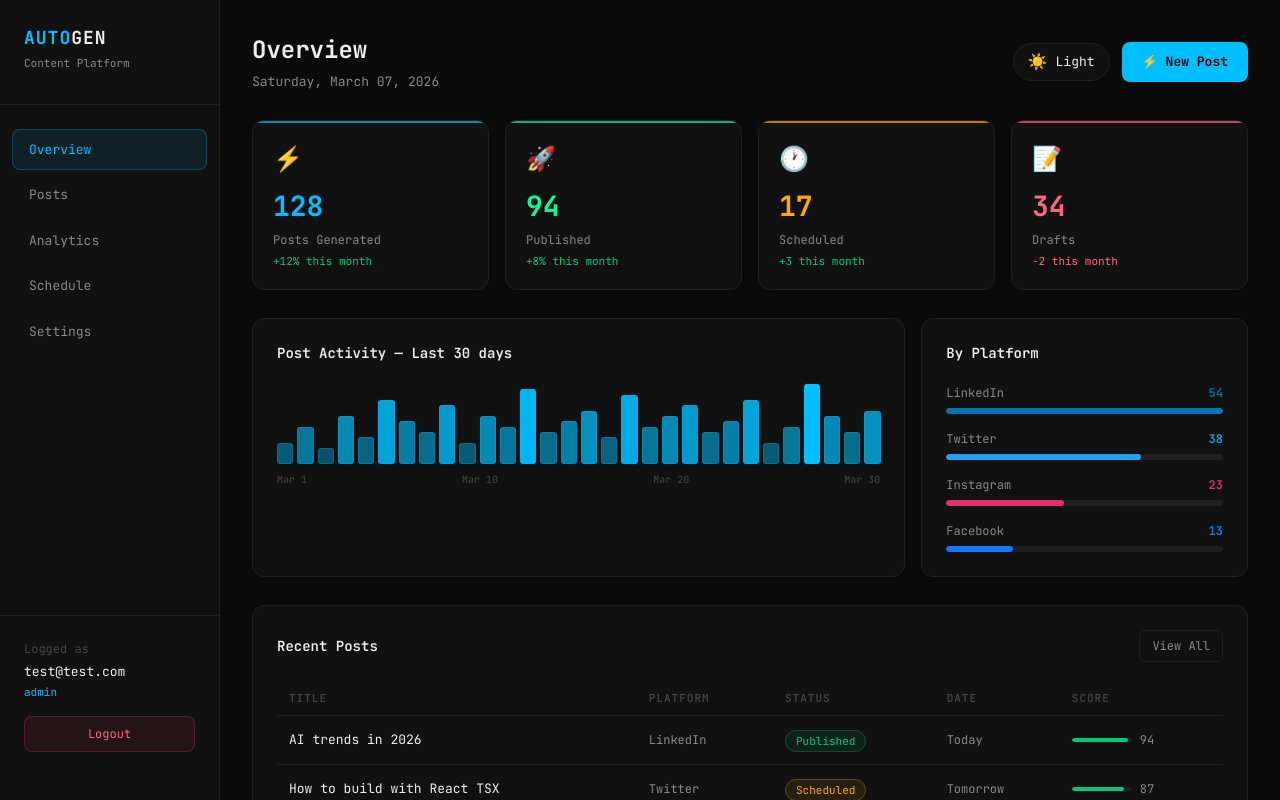
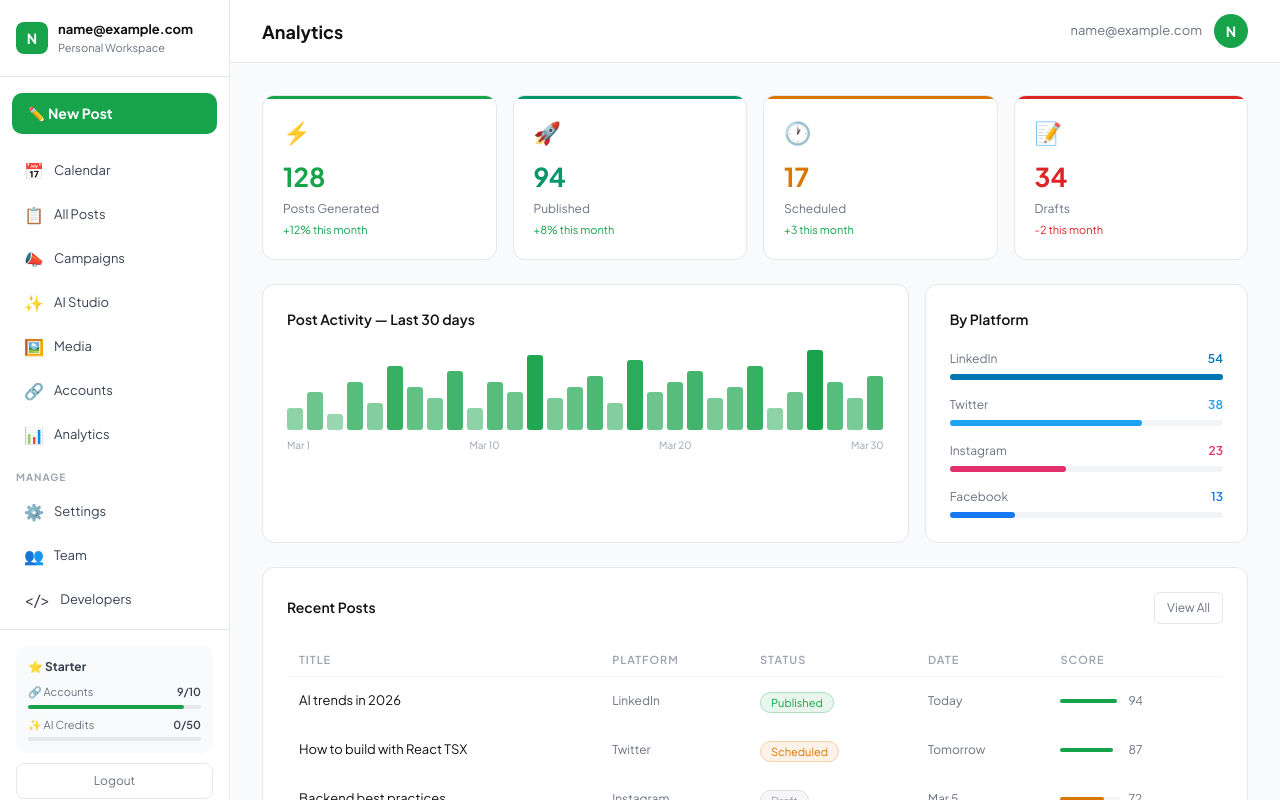
Before and after one commit to amira-02/Auto_Generate_Frontend, a React (Vite) app: page /dashboard in a window 1280 px wide. Shown: the top 800 px of the page. Built offline with nearby package versions, Linux system fonts and the light colour scheme; sample sign-in values are in the browser's storage; a web font is replaced by a local one.

Commit message:
fixing the dashboard

```diff
--- a/src/pages/Dashboard.tsx
+++ b/src/pages/Dashboard.tsx
@@ -1,12 +1,13 @@
 import { useContext, useState } from "react";
 import { useNavigate } from "react-router-dom";
 import { AuthContext } from "../hooks/AuthContext";
+import { jwtDecode } from "jwt-decode";
 
 const stats = [
-  { label: "Posts Generated", value: "128", change: "+12%", icon: "⚡", color: "#00bfff" },
-  { label: "Published", value: "94", change: "+8%", icon: "🚀", color: "#00ff99" },
-  { label: "Scheduled", value: "17", change: "+3", icon: "🕐", color: "#ffaa00" },
-  { label: "Drafts", value: "34", change: "-2", icon: "📝", color: "#ff6680" },
+  { label: "Posts Generated", value: "128", change: "+12%", icon: "⚡", color: "#16a34a" },
+  { label: "Published", value: "94", change: "+8%", icon: "🚀", color: "#059669" },
+  { label: "Scheduled", value: "17", change: "+3", icon: "🕐", color: "#d97706" },
+  { label: "Drafts", value: "34", change: "-2", icon: "📝", color: "#dc2626" },
 ];
 
 const recentPosts = [
@@ -27,55 +28,44 @@ const platforms = [
 const activity = [4, 7, 3, 9, 5, 12, 8, 6, 11, 4, 9, 7, 14, 6, 8, 10, 5, 13, 7, 9, 11, 6, 8, 12, 4, 7, 15, 9, 6, 10];
 
 const statusColor: Record<string, string> = {
-  Published: "#00c97a",
-  Scheduled: "#ffaa00",
-  Draft: "#888",
+  Published: "#16a34a",
+  Scheduled: "#d97706",
+  Draft: "#9ca3af",
 };
 
-type Theme = {
-  bg: string;
-  sidebar: string;
-  card: string;
-  border: string;
-  text: string;
-  subtext: string;
-  muted: string;
-  hover: string;
-  inputBg: string;
-};
+const navItems = [
+  { icon: "✏️", label: "New Post", action: "new-post", highlight: true },
+  { icon: "📅", label: "Calendar", action: "calendar" },
+  { icon: "📋", label: "All Posts", action: "posts" },
+  { icon: "📣", label: "Campaigns", action: "campaigns" },
+  { icon: "✨", label: "AI Studio", action: "ai-studio" },
+  { icon: "🖼️", label: "Media", action: "media" },
+  { icon: "🔗", label: "Accounts", action: "accounts" },
+  { icon: "📊", label: "Analytics", action: "analytics" },
+];
 
-const dark: Theme = {
-  bg: "#0a0a0a",
-  sidebar: "#111",
-  card: "#111",
-  border: "#1f1f1f",
-  text: "#eeeeee",
-  subtext: "#888",
-  muted: "#444",
-  hover: "#ffffff08",
-  inputBg: "#0f0f0f",
-};
-
-const light: Theme = {
-  bg: "#f4f6fa",
-  sidebar: "#ffffff",
-  card: "#ffffff",
-  border: "#e8eaf0",
-  text: "#111111",
-  subtext: "#666",
-  muted: "#bbb",
-  hover: "#00000005",
-  inputBg: "#f9fafc",
-};
+const manageItems = [
+  { icon: "⚙️", label: "Settings", action: "settings" },
+  { icon: "👥", label: "Team", action: "team" },
+  { icon: "</>", label: "Developers", action: "developers" },
+];
 
 export default function Dashboard() {
-  const { logout, role } = useContext(AuthContext);
+  const { logout, token } = useContext(AuthContext);
   const navigate = useNavigate();
-  const [activeNav, setActiveNav] = useState("Overview");
-  const [isDark, setIsDark] = useState(true);
+  const [activeNav, setActiveNav] = useState("Analytics");
 
-  const t = isDark ? dark : light;
-  const navItems = ["Overview", "Posts", "Analytics", "Schedule", "Settings"];
+  // Get user email from token
+  let userEmail = "User";
+  let userInitial = "U";
+  if (token) {
+    try {
+      const decoded: any = jwtDecode(token);
+      userEmail = decoded["http://schemas.xmlsoap.org/ws/2005/05/identity/claims/name"] || decoded.email || "User";
+      userInitial = userEmail.charAt(0).toUpperCase();
+    } catch {}
+  }
+
   const maxActivity = Math.max(...activity);
 
   const handleLogout = () => {
@@ -84,130 +74,158 @@ export default function Dashboard() {
   };
 
   return (
-    <div style={{ display: "flex", minHeight: "100vh", background: t.bg, fontFamily: "'JetBrains Mono', monospace", color: t.text, transition: "all 0.3s ease" }}>
+    <div style={{ display: "flex", minHeight: "100vh", background: "#f9fafb", fontFamily: "'Plus Jakarta Sans', sans-serif", color: "#111" }}>
 
       {/* Sidebar */}
-      <aside style={{ width: 220, background: t.sidebar, borderRight: `1px solid ${t.border}`, display: "flex", flexDirection: "column", padding: "24px 0", position: "fixed", top: 0, bottom: 0, transition: "all 0.3s ease" }}>
-        <div style={{ padding: "0 24px 32px", borderBottom: `1px solid ${t.border}` }}>
-          <div style={{ fontSize: 18, fontWeight: 700, color: "#00bfff", letterSpacing: 1 }}>
-            AUTO<span style={{ color: t.text }}>GEN</span>
+      <aside style={{ width: 230, background: "#fff", borderRight: "1px solid #e5e7eb", display: "flex", flexDirection: "column", position: "fixed", top: 0, bottom: 0 }}>
+
+        {/* Workspace */}
+        <div style={{ padding: "20px 16px", borderBottom: "1px solid #e5e7eb", display: "flex", alignItems: "center", gap: 10 }}>
+          <div style={{ width: 32, height: 32, borderRadius: 8, background: "#16a34a", display: "flex", alignItems: "center", justifyContent: "center", color: "#fff", fontWeight: 700, fontSize: 14 }}>
+            {userInitial}
           </div>
-          <div style={{ fontSize: 11, color: t.subtext, marginTop: 4 }}>Content Platform</div>
+          <div style={{ flex: 1, overflow: "hidden" }}>
+            <div style={{ fontSize: 13, fontWeight: 700, color: "#111", whiteSpace: "nowrap", overflow: "hidden", textOverflow: "ellipsis" }}>{userEmail}</div>
+            <div style={{ fontSize: 11, color: "#6b7280" }}>Personal Workspace</div>
+          </div>
         </div>
 
-        <nav style={{ flex: 1, padding: "24px 12px", display: "flex", flexDirection: "column", gap: 4 }}>
-          {navItems.map((item) => (
-            <button key={item} onClick={() => setActiveNav(item)}
+        {/* New Post Button */}
+        <div style={{ padding: "16px 12px 8px" }}>
+          <button
+            onClick={() => navigate("/generate")}
+            style={{ width: "100%", background: "#16a34a", color: "#fff", border: "none", borderRadius: 10, padding: "10px 16px", fontWeight: 700, fontSize: 14, cursor: "pointer", display: "flex", alignItems: "center", gap: 8, fontFamily: "inherit" }}>
+            ✏️ New Post
+          </button>
+        </div>
+
+        {/* Nav Items */}
+        <nav style={{ flex: 1, padding: "8px 12px", display: "flex", flexDirection: "column", gap: 2 }}>
+          {navItems.filter(i => i.action !== "new-post").map((item) => (
+            <button key={item.action}
+              onClick={() => setActiveNav(item.action)}
               style={{
-                background: activeNav === item ? "#00bfff18" : "transparent",
-                border: activeNav === item ? "1px solid #00bfff44" : "1px solid transparent",
-                color: activeNav === item ? "#00bfff" : t.subtext,
-                padding: "10px 16px", borderRadius: 8, cursor: "pointer",
-                textAlign: "left", fontSize: 13, fontFamily: "inherit",
-                transition: "all 0.2s",
-              }}>
-              {item}
+                width: "100%", background: activeNav === item.action ? "#f0fdf4" : "transparent",
+                border: "none", borderRadius: 8, padding: "9px 12px",
+                display: "flex", alignItems: "center", gap: 10,
+                color: activeNav === item.action ? "#16a34a" : "#374151",
+                fontWeight: activeNav === item.action ? 600 : 400,
+                fontSize: 13, cursor: "pointer", textAlign: "left", fontFamily: "inherit",
+                transition: "all 0.15s",
+              }}
+              onMouseEnter={(e) => { if (activeNav !== item.action) e.currentTarget.style.background = "#f9fafb"; }}
+              onMouseLeave={(e) => { if (activeNav !== item.action) e.currentTarget.style.background = "transparent"; }}>
+              <span style={{ fontSize: 16 }}>{item.icon}</span>
+              {item.label}
+            </button>
+          ))}
+
+          {/* Manage Section */}
+          <div style={{ margin: "12px 0 4px", fontSize: 10, fontWeight: 700, letterSpacing: "0.1em", textTransform: "uppercase", color: "#9ca3af", padding: "0 4px" }}>
+            Manage
+          </div>
+
+          {manageItems.map((item) => (
+            <button key={item.action}
+              onClick={() => setActiveNav(item.action)}
+              style={{
+                width: "100%", background: activeNav === item.action ? "#f0fdf4" : "transparent",
+                border: "none", borderRadius: 8, padding: "9px 12px",
+                display: "flex", alignItems: "center", gap: 10,
+                color: activeNav === item.action ? "#16a34a" : "#374151",
+                fontWeight: activeNav === item.action ? 600 : 400,
+                fontSize: 13, cursor: "pointer", textAlign: "left", fontFamily: "inherit",
+                transition: "all 0.15s",
+              }}
+              onMouseEnter={(e) => { if (activeNav !== item.action) e.currentTarget.style.background = "#f9fafb"; }}
+              onMouseLeave={(e) => { if (activeNav !== item.action) e.currentTarget.style.background = "transparent"; }}>
+              <span style={{ fontSize: 16 }}>{item.icon}</span>
+              {item.label}
             </button>
           ))}
         </nav>
 
-        <div style={{ padding: "24px", borderTop: `1px solid ${t.border}` }}>
-          <div style={{ fontSize: 12, color: t.muted, marginBottom: 4 }}>Logged as</div>
-          <div style={{ fontSize: 13, color: t.text, marginBottom: 2 }}>test@test.com</div>
-          <div style={{ fontSize: 11, color: "#00bfff", marginBottom: 16 }}>{role || "Editor"}</div>
+        {/* Plan Info */}
+        <div style={{ padding: "16px", borderTop: "1px solid #e5e7eb" }}>
+          <div style={{ background: "#f9fafb", borderRadius: 10, padding: "12px" }}>
+            <div style={{ fontSize: 12, fontWeight: 700, color: "#374151", marginBottom: 8 }}>⭐ Starter</div>
+            <div style={{ display: "flex", justifyContent: "space-between", fontSize: 11, color: "#6b7280", marginBottom: 4 }}>
+              <span>🔗 Accounts</span><span style={{ fontWeight: 600, color: "#374151" }}>9/10</span>
+            </div>
+            <div style={{ background: "#e5e7eb", borderRadius: 4, height: 4, marginBottom: 8 }}>
+              <div style={{ width: "90%", height: "100%", background: "#16a34a", borderRadius: 4 }} />
+            </div>
+            <div style={{ display: "flex", justifyContent: "space-between", fontSize: 11, color: "#6b7280", marginBottom: 4 }}>
+              <span>✨ AI Credits</span><span style={{ fontWeight: 600, color: "#374151" }}>0/50</span>
+            </div>
+            <div style={{ background: "#e5e7eb", borderRadius: 4, height: 4 }}>
+              <div style={{ width: "0%", height: "100%", background: "#16a34a", borderRadius: 4 }} />
+            </div>
+          </div>
           <button onClick={handleLogout}
-            style={{ width: "100%", background: "#ff336615", border: "1px solid #ff336640", color: "#ff6680", padding: "8px", borderRadius: 8, cursor: "pointer", fontSize: 12, fontFamily: "inherit", transition: "all 0.2s" }}>
+            style={{ width: "100%", marginTop: 10, background: "transparent", border: "1px solid #e5e7eb", color: "#6b7280", padding: "8px", borderRadius: 8, cursor: "pointer", fontSize: 12, fontFamily: "inherit" }}>
             Logout
           </button>
         </div>
       </aside>
 
       {/* Main */}
-      <main style={{ marginLeft: 220, flex: 1, padding: 32, display: "flex", flexDirection: "column", gap: 28 }}>
+      <main style={{ marginLeft: 230, flex: 1, display: "flex", flexDirection: "column" }}>
 
-        {/* Header */}
-        <div style={{ display: "flex", justifyContent: "space-between", alignItems: "center" }}>
-          <div>
-            <h1 style={{ fontSize: 24, fontWeight: 700, margin: 0, color: t.text }}>Overview</h1>
-            <p style={{ color: t.subtext, fontSize: 13, margin: "4px 0 0" }}>Saturday, March 07, 2026</p>
+        {/* Top Bar */}
+        <div style={{ background: "#fff", borderBottom: "1px solid #e5e7eb", padding: "14px 32px", display: "flex", justifyContent: "space-between", alignItems: "center", position: "sticky", top: 0, zIndex: 10 }}>
+          <h1 style={{ fontSize: 18, fontWeight: 700, margin: 0, color: "#111" }}>Analytics</h1>
+          <div style={{ display: "flex", alignItems: "center", gap: 12 }}>
+            <span style={{ fontSize: 13, color: "#6b7280" }}>{userEmail}</span>
+            <div style={{ width: 34, height: 34, borderRadius: "50%", background: "#16a34a", display: "flex", alignItems: "center", justifyContent: "center", color: "#fff", fontWeight: 700, fontSize: 14 }}>
+              {userInitial}
+            </div>
+          </div>
         </div>
 
-          <div style={{ display: "flex", gap: 12, alignItems: "center" }}>
-            {/* Theme Toggle */}
-            <button onClick={() => setIsDark(!isDark)}
-              style={{
-                background: t.card, border: `1px solid ${t.border}`,
-                borderRadius: 20, padding: "6px 14px", cursor: "pointer",
-                display: "flex", alignItems: "center", gap: 8,
-                fontSize: 13, color: t.text, fontFamily: "inherit",
-                transition: "all 0.3s",
-              }}>
-              <span style={{ fontSize: 16 }}>{isDark ? "☀️" : "🌙"}</span>
-              <span>{isDark ? "Light" : "Dark"}</span>
-            </button>
-
-            <button onClick={() => navigate("/generate")}
-              style={{ background: "#00bfff", color: "#000", border: "none", padding: "10px 20px", borderRadius: 8, cursor: "pointer", fontWeight: 700, fontSize: 13, fontFamily: "inherit" }}>
-              ⚡ New Post
-            </button>
-          </div>
-        </div>
+        {/* Content */}
+        <div style={{ padding: 32, display: "flex", flexDirection: "column", gap: 24 }}>
 
           {/* Stats */}
           <div style={{ display: "grid", gridTemplateColumns: "repeat(4, 1fr)", gap: 16 }}>
             {stats.map((stat) => (
-            <div key={stat.label}
-              style={{ background: t.card, border: `1px solid ${t.border}`, borderRadius: 12, padding: 20, position: "relative", overflow: "hidden", transition: "all 0.3s" }}>
-              <div style={{ position: "absolute", top: 0, left: 0, right: 0, height: 2, background: stat.color, opacity: 0.7 }} />
-              <div style={{ fontSize: 24, marginBottom: 8 }}>{stat.icon}</div>
-              <div style={{ fontSize: 28, fontWeight: 700, color: stat.color }}>{stat.value}</div>
-              <div style={{ fontSize: 12, color: t.subtext, margin: "4px 0" }}>{stat.label}</div>
-              <div style={{ fontSize: 11, color: stat.change.startsWith("+") ? "#00c97a" : "#ff6680" }}>
-                {stat.change} this month
-              </div>
+              <div key={stat.label} style={{ background: "#fff", border: "1px solid #e5e7eb", borderRadius: 12, padding: 20, position: "relative", overflow: "hidden" }}>
+                <div style={{ position: "absolute", top: 0, left: 0, right: 0, height: 3, background: stat.color }} />
+                <div style={{ fontSize: 22, marginBottom: 8 }}>{stat.icon}</div>
+                <div style={{ fontSize: 26, fontWeight: 700, color: stat.color }}>{stat.value}</div>
+                <div style={{ fontSize: 12, color: "#6b7280", margin: "4px 0" }}>{stat.label}</div>
+                <div style={{ fontSize: 11, color: stat.change.startsWith("+") ? "#16a34a" : "#dc2626" }}>{stat.change} this month</div>
               </div>
             ))}
           </div>
 
           {/* Activity + Platforms */}
           <div style={{ display: "grid", gridTemplateColumns: "2fr 1fr", gap: 16 }}>
-
-          {/* Activity Chart */}
-          <div style={{ background: t.card, border: `1px solid ${t.border}`, borderRadius: 12, padding: 24, transition: "all 0.3s" }}>
-            <div style={{ fontSize: 14, fontWeight: 600, marginBottom: 20, color: t.text }}>Post Activity — Last 30 days</div>
+            <div style={{ background: "#fff", border: "1px solid #e5e7eb", borderRadius: 12, padding: 24 }}>
+              <div style={{ fontSize: 14, fontWeight: 600, marginBottom: 20, color: "#111" }}>Post Activity — Last 30 days</div>
               <div style={{ display: "flex", alignItems: "flex-end", gap: 4, height: 80 }}>
                 {activity.map((val, i) => (
-                <div key={i} style={{ flex: 1, display: "flex", flexDirection: "column", alignItems: "center", justifyContent: "flex-end", height: "100%" }}>
-                  <div style={{
-                    width: "100%",
-                    background: isDark
-                      ? `#00bfff${Math.round((val / maxActivity) * 200 + 55).toString(16).padStart(2, "0")}`
-                      : `#00bfff${Math.round((val / maxActivity) * 180 + 55).toString(16).padStart(2, "0")}`,
-                    borderRadius: 3,
-                    height: `${(val / maxActivity) * 100}%`,
-                    border: "1px solid #00bfff33",
-                    transition: "all 0.3s",
-                  }} />
+                  <div key={i} style={{ flex: 1, height: "100%", display: "flex", alignItems: "flex-end" }}>
+                    <div style={{ width: "100%", background: `rgba(22,163,74,${0.3 + (val / maxActivity) * 0.7})`, borderRadius: 3, height: `${(val / maxActivity) * 100}%`, transition: "all 0.3s" }} />
                   </div>
                 ))}
               </div>
-            <div style={{ display: "flex", justifyContent: "space-between", marginTop: 8, fontSize: 10, color: t.muted }}>
+              <div style={{ display: "flex", justifyContent: "space-between", marginTop: 8, fontSize: 10, color: "#9ca3af" }}>
                 <span>Mar 1</span><span>Mar 10</span><span>Mar 20</span><span>Mar 30</span>
               </div>
             </div>
 
-          {/* Platforms */}
-          <div style={{ background: t.card, border: `1px solid ${t.border}`, borderRadius: 12, padding: 24, transition: "all 0.3s" }}>
-            <div style={{ fontSize: 14, fontWeight: 600, marginBottom: 20, color: t.text }}>By Platform</div>
+            <div style={{ background: "#fff", border: "1px solid #e5e7eb", borderRadius: 12, padding: 24 }}>
+              <div style={{ fontSize: 14, fontWeight: 600, marginBottom: 20, color: "#111" }}>By Platform</div>
               <div style={{ display: "flex", flexDirection: "column", gap: 16 }}>
                 {platforms.map((p) => (
                   <div key={p.name}>
                     <div style={{ display: "flex", justifyContent: "space-between", marginBottom: 6, fontSize: 12 }}>
-                    <span style={{ color: t.subtext }}>{p.name}</span>
+                      <span style={{ color: "#6b7280" }}>{p.name}</span>
                       <span style={{ color: p.color, fontWeight: 600 }}>{p.posts}</span>
                     </div>
-                  <div style={{ background: isDark ? "#1f1f1f" : "#eee", borderRadius: 4, height: 6, overflow: "hidden" }}>
-                    <div style={{ width: `${(p.posts / 54) * 100}%`, height: "100%", background: p.color, borderRadius: 4, transition: "width 1s ease" }} />
+                    <div style={{ background: "#f3f4f6", borderRadius: 4, height: 6 }}>
+                      <div style={{ width: `${(p.posts / 54) * 100}%`, height: "100%", background: p.color, borderRadius: 4 }} />
                     </div>
                   </div>
                 ))}
@@ -216,50 +234,38 @@ export default function Dashboard() {
           </div>
 
           {/* Recent Posts */}
-        <div style={{ background: t.card, border: `1px solid ${t.border}`, borderRadius: 12, padding: 24, transition: "all 0.3s" }}>
+          <div style={{ background: "#fff", border: "1px solid #e5e7eb", borderRadius: 12, padding: 24 }}>
             <div style={{ display: "flex", justifyContent: "space-between", alignItems: "center", marginBottom: 20 }}>
-            <div style={{ fontSize: 14, fontWeight: 600, color: t.text }}>Recent Posts</div>
-            <button style={{ background: "transparent", border: `1px solid ${t.border}`, color: t.subtext, padding: "6px 12px", borderRadius: 6, cursor: "pointer", fontSize: 12, fontFamily: "inherit" }}>
-              View All
-            </button>
+              <div style={{ fontSize: 14, fontWeight: 600, color: "#111" }}>Recent Posts</div>
+              <button style={{ background: "transparent", border: "1px solid #e5e7eb", color: "#6b7280", padding: "6px 12px", borderRadius: 6, cursor: "pointer", fontSize: 12, fontFamily: "inherit" }}>View All</button>
             </div>
             <table style={{ width: "100%", borderCollapse: "collapse" }}>
               <thead>
-              <tr style={{ borderBottom: `1px solid ${t.border}` }}>
+                <tr style={{ borderBottom: "1px solid #f3f4f6" }}>
                   {["Title", "Platform", "Status", "Date", "Score"].map((h) => (
-                  <th key={h} style={{ textAlign: "left", padding: "8px 12px", fontSize: 11, color: t.muted, fontWeight: 600, textTransform: "uppercase", letterSpacing: 1 }}>{h}</th>
+                    <th key={h} style={{ textAlign: "left", padding: "8px 12px", fontSize: 11, color: "#9ca3af", fontWeight: 600, textTransform: "uppercase", letterSpacing: 1 }}>{h}</th>
                   ))}
                 </tr>
               </thead>
               <tbody>
                 {recentPosts.map((post) => (
-                <tr key={post.id}
-                  style={{ borderBottom: `1px solid ${t.border}`, transition: "background 0.15s" }}
-                  onMouseEnter={(e) => (e.currentTarget.style.background = t.hover)}
+                  <tr key={post.id} style={{ borderBottom: "1px solid #f9fafb", transition: "background 0.15s" }}
+                    onMouseEnter={(e) => (e.currentTarget.style.background = "#f9fafb")}
                     onMouseLeave={(e) => (e.currentTarget.style.background = "transparent")}>
-                  <td style={{ padding: "12px", fontSize: 13, color: t.text }}>{post.title}</td>
-                  <td style={{ padding: "12px", fontSize: 12, color: t.subtext }}>{post.platform}</td>
+                    <td style={{ padding: "12px", fontSize: 13, color: "#111" }}>{post.title}</td>
+                    <td style={{ padding: "12px", fontSize: 12, color: "#6b7280" }}>{post.platform}</td>
                     <td style={{ padding: "12px" }}>
-                    <span style={{
-                      background: `${statusColor[post.status]}18`,
-                      color: statusColor[post.status],
-                      padding: "3px 10px", borderRadius: 20, fontSize: 11,
-                      border: `1px solid ${statusColor[post.status]}44`
-                    }}>
+                      <span style={{ background: `${statusColor[post.status]}18`, color: statusColor[post.status], padding: "3px 10px", borderRadius: 20, fontSize: 11, border: `1px solid ${statusColor[post.status]}44` }}>
                         {post.status}
                       </span>
                     </td>
-                  <td style={{ padding: "12px", fontSize: 12, color: t.subtext }}>{post.date}</td>
+                    <td style={{ padding: "12px", fontSize: 12, color: "#6b7280" }}>{post.date}</td>
                     <td style={{ padding: "12px" }}>
                       <div style={{ display: "flex", alignItems: "center", gap: 8 }}>
-                      <div style={{ background: isDark ? "#1f1f1f" : "#eee", borderRadius: 4, height: 4, width: 60, overflow: "hidden" }}>
-                        <div style={{
-                          width: `${post.score}%`, height: "100%",
-                          background: post.score > 85 ? "#00c97a" : post.score > 70 ? "#ffaa00" : "#ff6680",
-                          borderRadius: 4
-                        }} />
+                        <div style={{ background: "#f3f4f6", borderRadius: 4, height: 4, width: 60 }}>
+                          <div style={{ width: `${post.score}%`, height: "100%", background: post.score > 85 ? "#16a34a" : post.score > 70 ? "#d97706" : "#dc2626", borderRadius: 4 }} />
                         </div>
-                      <span style={{ fontSize: 12, color: t.subtext }}>{post.score}</span>
+                        <span style={{ fontSize: 12, color: "#6b7280" }}>{post.score}</span>
                       </div>
                     </td>
                   </tr>
@@ -268,6 +274,7 @@ export default function Dashboard() {
             </table>
           </div>
 
+        </div>
       </main>
     </div>
   );
```
Lines whose indentation alone changed are shown as unchanged.
